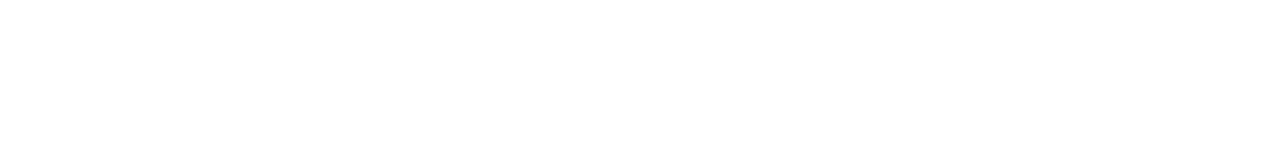
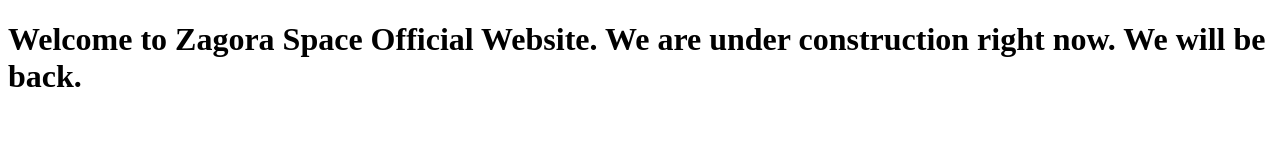
Before and after one commit to atakaldirak/zagoraspace.github.io, a plain HTML site: page index.html in a window 1280 px wide. Drawn offline with Linux system fonts and the light colour scheme.

Commit message:
Update index.html

```diff
--- a/index.html
+++ b/index.html
@@ -8,6 +8,8 @@
     <meta name="description" content="official website of ata kaldırak">
     <title>Zagora Space Official Website</title>
 
+    <h1>Welcome to Zagora Space Official Website. We are under construction right now. We will be back.</h1>
+
 </center>
 
 </body>
```
